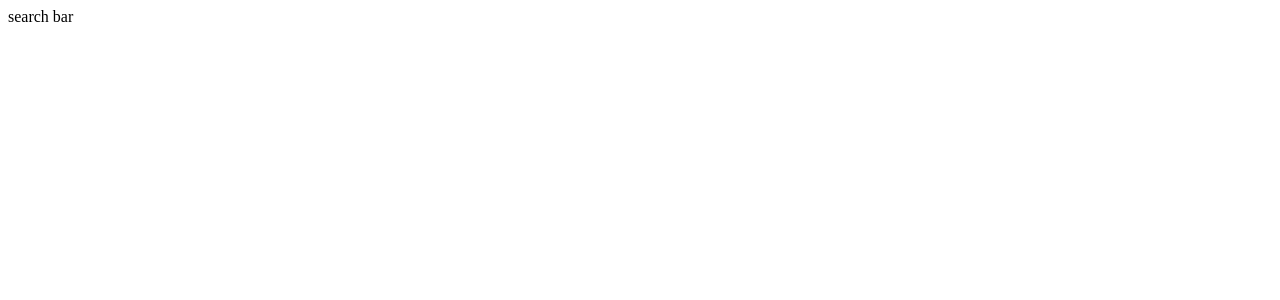
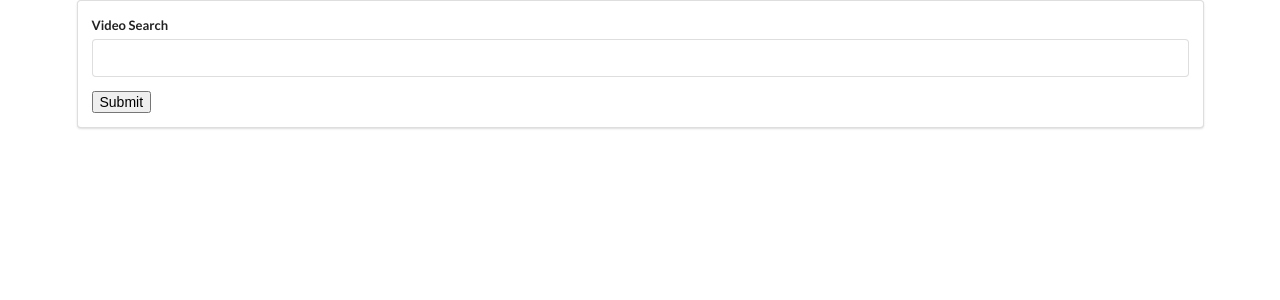
Before and after one commit to Kanu-E/video-player, a React (Create React App) app: page / in a window 1280 px wide. Shown: the top 300 px of the page. Built offline with nearby package versions, Linux system fonts and the light colour scheme.

Commit message:
add search form to SearchBar

```diff
--- a/public/index.html
+++ b/public/index.html
@@ -15,6 +15,7 @@
       user's mobile device or desktop. See https://developers.google.com/web/fundamentals/web-app-manifest/
     -->
     <link rel="manifest" href="%PUBLIC_URL%/manifest.json" />
+    <link rel="stylesheet" href="https://cdnjs.cloudflare.com/ajax/libs/semantic-ui/2.4.1/semantic.min.css">
     <!--
       Notice the use of %PUBLIC_URL% in the tags above.
       It will be replaced with the URL of the `public` folder during the build.
--- a/src/App.js
+++ b/src/App.js
@@ -5,7 +5,7 @@
 
   render(){
     return (
-      <div className="App">
+      <div className="ui container">
         <SearchBar/>
       </div>
     );
--- a/src/components/SearchBar.js
+++ b/src/components/SearchBar.js
@@ -1,10 +1,24 @@
 import React from 'react'
 
 class SearchBar extends React.Component{
+
+        state = {searchTerm: ''}
+
+        onHandleChange=()=>{
+            console.log('changed')
+        }
         render(){
+
             return(
-                <div>
-                    search bar
+                <div className= "search-bar ui segment">
+                    <form className= "ui form">
+                       <div className= "field">
+                       <label>Video Search</label>
+                        <input type='text' value={this.state.searchTerm}
+                        onChange={this.onHandleChange}/>
+                       </div>
+                        <input type='submit'/>
+                    </form>
                 </div>
             )
         }
```
